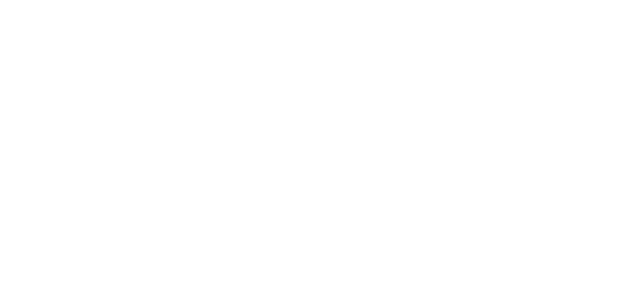
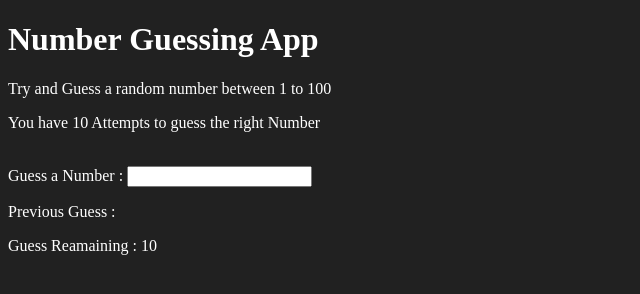
Before and after one commit to KARTIKPAUL/number-guessing-game, a plain HTML site: page index.html in a window 1280 px wide. Shown: the whole page, without its empty margins (0-640 px from the left). Drawn offline with Linux system fonts and the light colour scheme.

Commit message:
HTML is Completed

```diff
--- a/index.html
+++ b/index.html
@@ -3,9 +3,36 @@
 <head>
     <meta charset="UTF-8">
     <meta name="viewport" content="width=device-width, initial-scale=1.0">
+    <link rel="stylesheet" href="./style.css">
     <title>Number Guessing Game</title>
 </head>
-<body>
+<body style="
+    background-color:#212121;
+    color:#fff;
+    ">
 
+    <div id="wrapper">
+        <h1>Number Guessing App</h1>
+        <p>Try and Guess a random number between 1 to 100</p>
+        <p>You have 10 Attempts to guess the right Number</p>
+
+        <br/>
+
+        <form class="form">
+            <label for="guessField" id="guess">Guess a Number :</label>
+            <input type="text" id="guessField" class="guessField">
+        </form>
+
+        <div class="resultParas">
+           <p>Previous Guess : <span class="guesses"></span></p>
+
+           <p>Guess Reamaining : <span class="lastResult">10</span></p>
+
+           <p class="lowOrHi"></p>
+
+        </div>
+
+    </div>
+    <script src="./script.js"></script>
 </body>
 </html>
```
